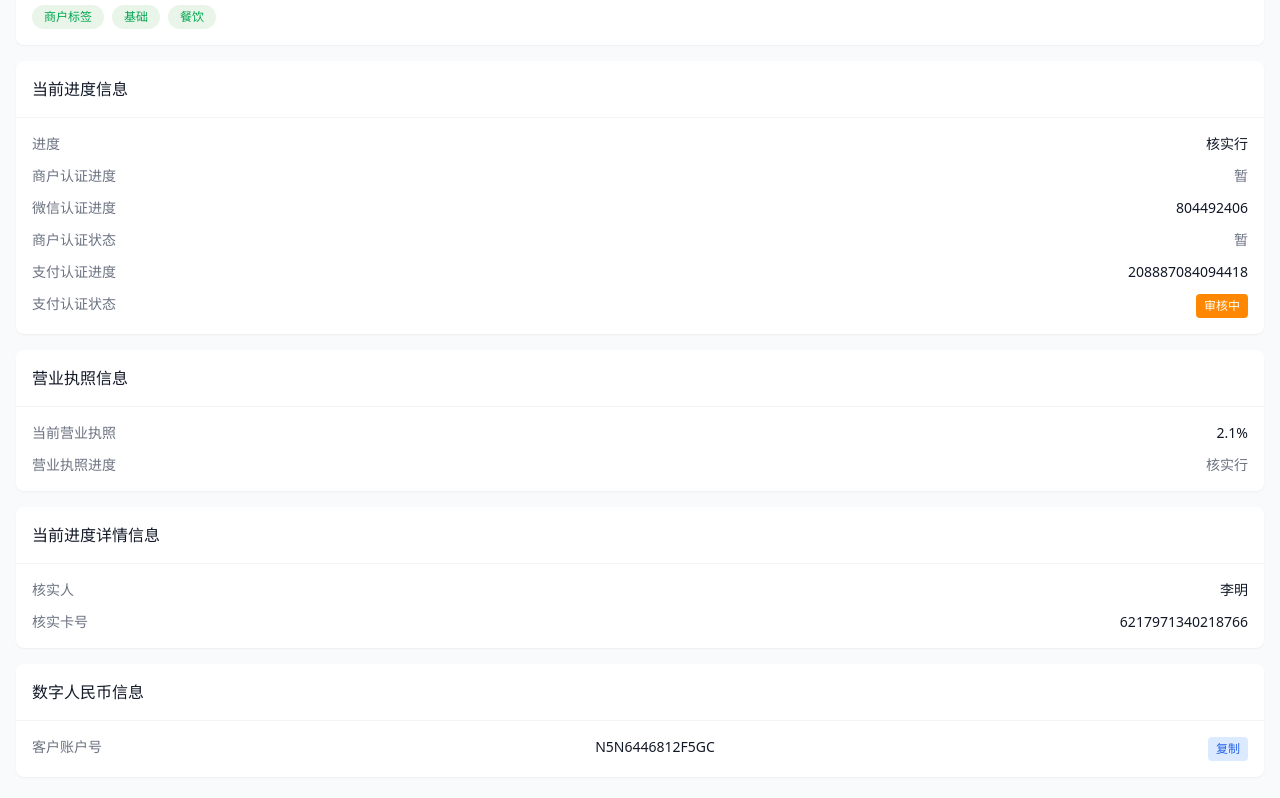
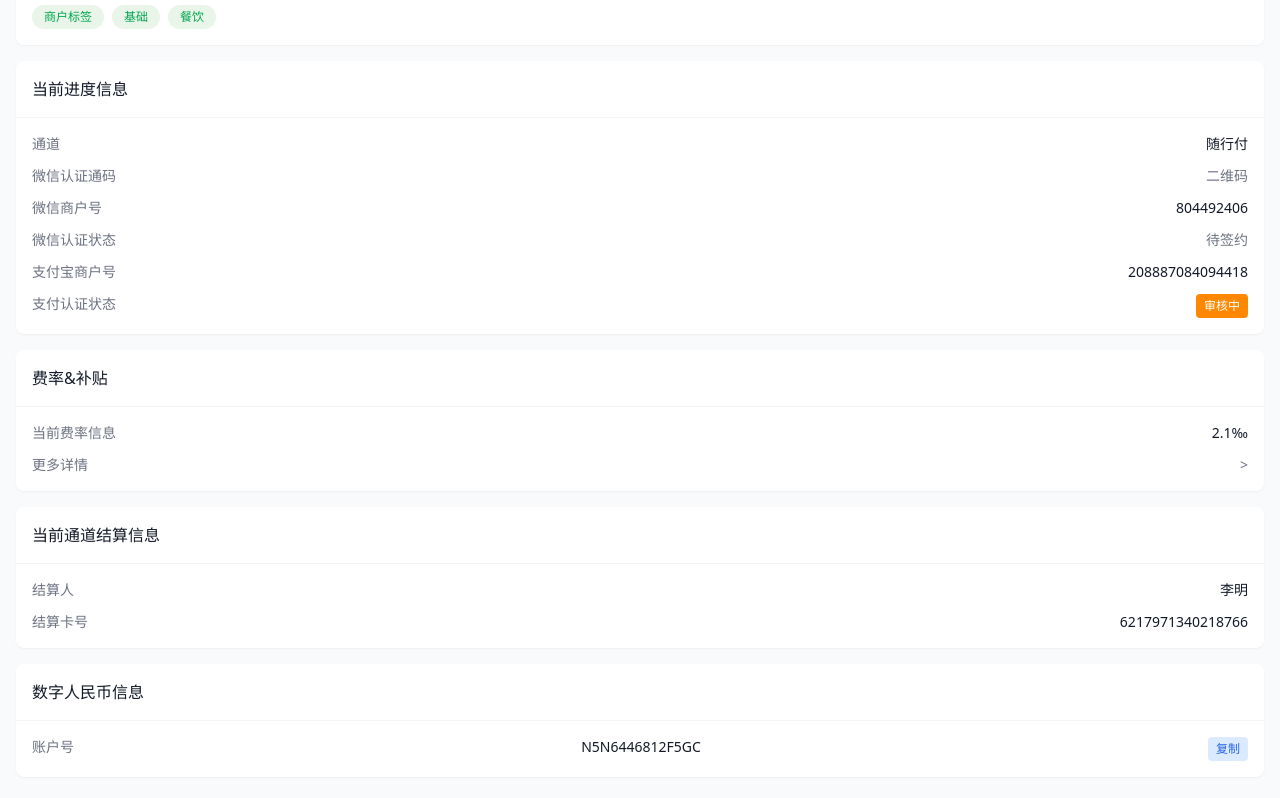
Before and after one commit to lingxin125/lingxin_yujingzhongxinmb, a plain HTML site: page 商户详情.html in a window 1280 px wide. Shown: the part 740-1538 px from the top of the page. Drawn offline with nearby package versions, Linux system fonts and the light colour scheme.

Commit message:
更新详情页

```diff
--- a/商户详情.html
+++ b/商户详情.html
@@ -68,7 +68,7 @@
         </div>
         <div class="p-4 space-y-3">
             <div class="flex justify-between">
-                <span class="text-gray-500 text-sm">商户名号</span>
+                <span class="text-gray-500 text-sm">商户号</span>
                 <span class="text-gray-900 text-sm">607358870</span>
             </div>
             <div class="flex justify-between">
@@ -163,23 +163,23 @@
         </div>
         <div class="p-4 space-y-3">
             <div class="flex justify-between">
-                <span class="text-gray-500 text-sm">进度</span>
-                <span class="text-gray-900 text-sm">核实行</span>
+                <span class="text-gray-500 text-sm">通道</span>
+                <span class="text-gray-900 text-sm">随行付</span>
             </div>
             <div class="flex justify-between">
-                <span class="text-gray-500 text-sm">商户认证进度</span>
-                <span class="text-gray-500 text-sm">暂</span>
+                <span class="text-gray-500 text-sm">微信认证通码</span>
+                <span class="text-gray-500 text-sm">二维码</span>
             </div>
             <div class="flex justify-between">
-                <span class="text-gray-500 text-sm">微信认证进度</span>
+                <span class="text-gray-500 text-sm">微信商户号</span>
                 <span class="text-gray-900 text-sm">804492406</span>
             </div>
             <div class="flex justify-between">
-                <span class="text-gray-500 text-sm">商户认证状态</span>
-                <span class="text-gray-500 text-sm">暂</span>
+                <span class="text-gray-500 text-sm">微信认证状态</span>
+                <span class="text-gray-500 text-sm">待签约</span>
             </div>
             <div class="flex justify-between">
-                <span class="text-gray-500 text-sm">支付认证进度</span>
+                <span class="text-gray-500 text-sm">支付宝商户号</span>
                 <span class="text-gray-900 text-sm">208887084094418</span>
             </div>
             <div class="flex justify-between">
@@ -192,16 +192,16 @@
     <!-- 营业执照信息 -->
     <div class="bg-white mx-4 mt-4 rounded-lg shadow-sm">
         <div class="p-4 border-b border-gray-100">
-            <h3 class="text-base font-medium text-gray-900">营业执照信息</h3>
+            <h3 class="text-base font-medium text-gray-900">费率&补贴</h3>
         </div>
         <div class="p-4 space-y-3">
             <div class="flex justify-between">
-                <span class="text-gray-500 text-sm">当前营业执照</span>
-                <span class="text-gray-900 text-sm">2.1%</span>
+                <span class="text-gray-500 text-sm">当前费率信息</span>
+                <span class="text-gray-900 text-sm">2.1‰</span>
             </div>
             <div class="flex justify-between">
-                <span class="text-gray-500 text-sm">营业执照进度</span>
-                <span class="text-gray-500 text-sm">核实行</span>
+                <span class="text-gray-500 text-sm">更多详情</span>
+                <span class="text-gray-500 text-sm">></span>
             </div>
         </div>
     </div>
@@ -209,15 +209,15 @@
     <!-- 当前进度详情信息 -->
     <div class="bg-white mx-4 mt-4 rounded-lg shadow-sm">
         <div class="p-4 border-b border-gray-100">
-            <h3 class="text-base font-medium text-gray-900">当前进度详情信息</h3>
+            <h3 class="text-base font-medium text-gray-900">当前通道结算信息</h3>
         </div>
         <div class="p-4 space-y-3">
             <div class="flex justify-between">
-                <span class="text-gray-500 text-sm">核实人</span>
+                <span class="text-gray-500 text-sm">结算人</span>
                 <span class="text-gray-900 text-sm">李明</span>
             </div>
             <div class="flex justify-between">
-                <span class="text-gray-500 text-sm">核实卡号</span>
+                <span class="text-gray-500 text-sm">结算卡号</span>
                 <span class="text-gray-900 text-sm">6217971340218766</span>
             </div>
         </div>
@@ -230,7 +230,7 @@
         </div>
         <div class="p-4 space-y-3">
             <div class="flex justify-between">
-                <span class="text-gray-500 text-sm">客户账户号</span>
+                <span class="text-gray-500 text-sm">账户号</span>
                 <span class="text-gray-900 text-sm">N5N6446812F5GC</span>
                 <span class="bg-blue-100 text-blue-600 px-2 py-1 rounded text-xs">复制</span>
             </div>
```
